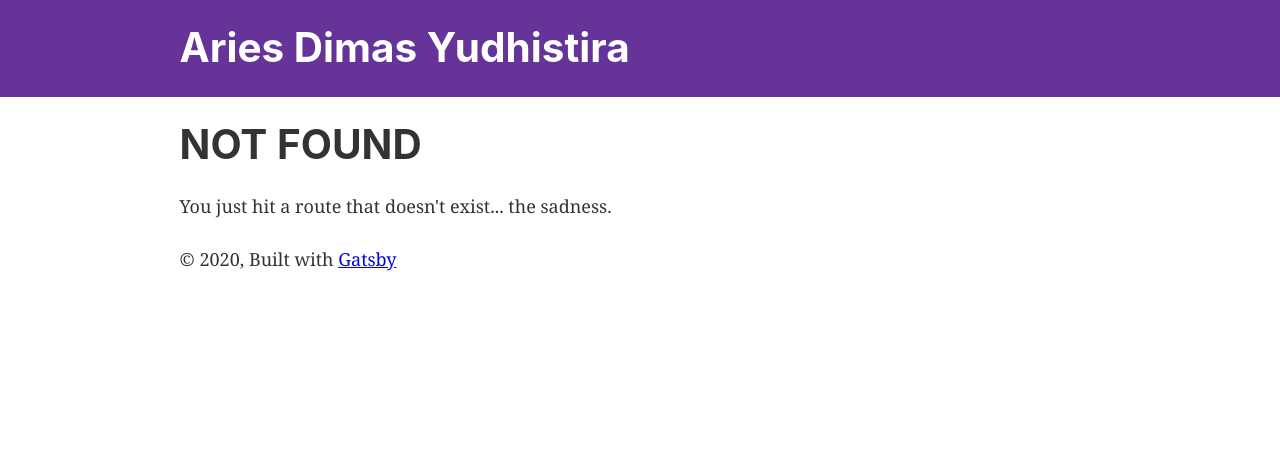
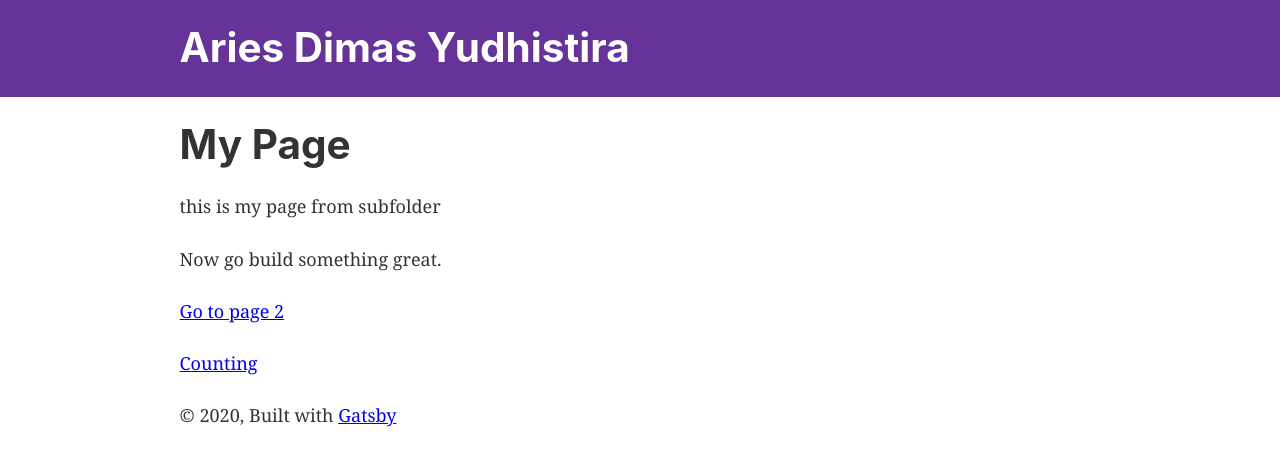
Before and after one commit to kunglaw/gatsby-site, a Gatsby site: page /subpage/MyPage in a window 1280 px wide. Before the commit this address had no page. Built offline with nearby package versions, Linux system fonts and the light colour scheme; Gatsby itself is replaced by a stand-in of ours.

Commit message:
add page mypage

```diff
--- a/src/pages/index.js
+++ b/src/pages/index.js
@@ -16,6 +16,7 @@ const IndexPage = () => (
     </div>
     <p><Link to="/page-2/">Go to page 2</Link></p>
     <p><Link to="/Counting"> Counting </Link></p>
+    <p><Link to="/subpage/MyPage"> MyPage </Link></p>
   </Layout>
 )
 
--- /dev/null
+++ b/src/pages/subpage/MyPage.js
@@ -0,0 +1,18 @@
+import React from "react"
+import { Link } from "gatsby"
+
+import Layout from "./../../components/layout"
+
+const MyPage = () => (
+  <Layout>
+
+    <h1>My Page</h1>
+    <p> this is my page from subfolder</p>
+    <p>Now go build something great.</p>
+
+    <p><Link to="/page-2/">Go to page 2</Link></p>
+    <p><Link to="/Counting"> Counting </Link></p>
+  </Layout>
+)
+
+export default MyPage
```
